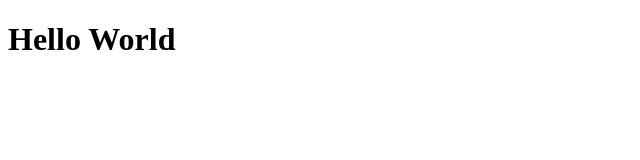
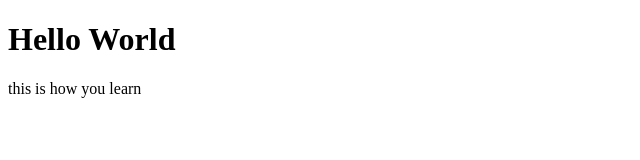
Before and after one commit to wysifu/demonstrationOne, a plain HTML site: page index.html in a window 1280 px wide. Shown: the whole page, without its empty margins (0-640 px from the left). Drawn offline with Linux system fonts and the light colour scheme.

Commit message:
commit two

```diff
--- a/index.html
+++ b/index.html
@@ -8,5 +8,6 @@
 </head>
 <body>
     <h1>Hello World</h1>
+    <p>this is how you learn</p>
 </body>
 </html>
```
